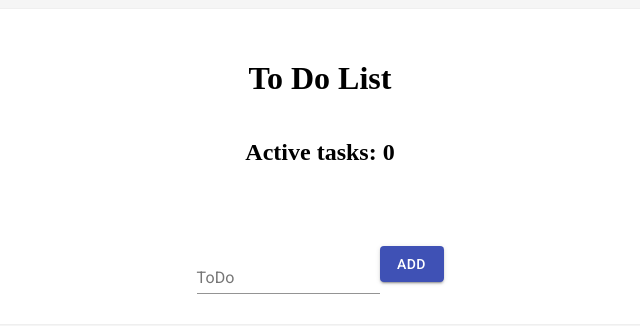
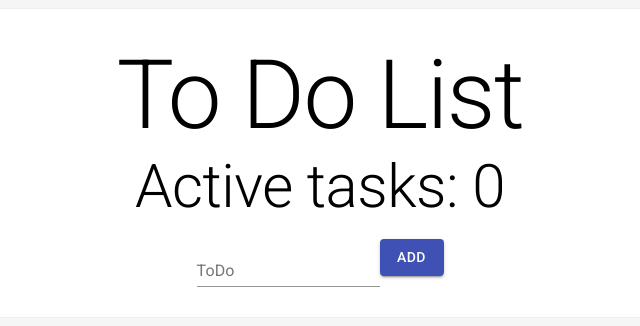
Before and after one commit to nikola2390/todolist, a React (Create React App) app: page / in a window 1280 px wide. Shown: the top 326 px of the page, without its empty margins (320-960 px from the left). Built offline with nearby package versions, Linux system fonts and the light colour scheme.

Commit message:
style: style App with material-ui

```diff
--- a/src/App.js
+++ b/src/App.js
@@ -1,4 +1,5 @@
 import React from 'react';
+import {List, Typography} from '@material-ui/core';
 import Task from './components/Task';
 import TaskInput from './components/TaskInput';
 
@@ -43,13 +44,13 @@ class App extends React.Component {
 
         return (
             <div className = 'todo-app'>
-                <h1>To Do List</h1>
-                <h2>Active tasks: { activeTasks.length }</h2>
-                <div className = 'todo-list'>
+                <Typography variant='h1'>To Do List</Typography>
+                <Typography variant='h2'>Active tasks: { activeTasks.length }</Typography>
+                <List className = 'todo-list'>
                 {tasks.map(task =>
                     <Task task={task} key={task.id} toggleDone={this.toggleDone}/>
                 )}
-                </div>
+                </List>
                 <TaskInput addTask={this.addTask}/>
             </div>
         )
```
